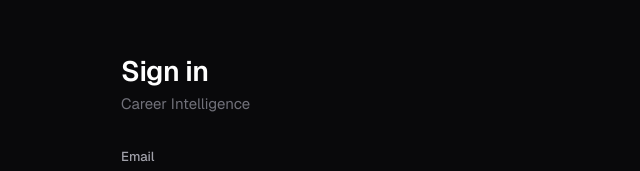
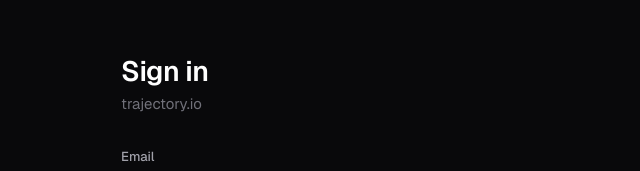
Before and after one commit to xwisniewski/career-app, a Next.js app: page /login in a window 1280 px wide. Shown: the part 169-340 px from the top of the page, without its empty margins (319-959 px from the left). Built offline with nearby package versions, Linux system fonts and the light colour scheme.

Commit message:
Rebrand to trajectory.io

```diff
--- a/app/(auth)/login/page.tsx
+++ b/app/(auth)/login/page.tsx
@@ -38,7 +38,7 @@ export default function LoginPage() {
         <h1 className="text-[28px] font-semibold text-white tracking-[-0.02em] mb-1">
           Sign in
         </h1>
-        <p className="text-[15px] text-zinc-500">Career Intelligence</p>
+        <p className="text-[15px] text-zinc-500">trajectory.io</p>
       </div>
 
       <form onSubmit={handleSubmit} className="flex flex-col gap-4">
--- a/app/(auth)/register/page.tsx
+++ b/app/(auth)/register/page.tsx
@@ -56,7 +56,7 @@ export default function RegisterPage() {
         <h1 className="text-[28px] font-semibold text-white tracking-[-0.02em] mb-1">
           Create account
         </h1>
-        <p className="text-[15px] text-zinc-500">Career Intelligence</p>
+        <p className="text-[15px] text-zinc-500">trajectory.io</p>
       </div>
 
       <form onSubmit={handleSubmit} className="flex flex-col gap-4">
--- a/app/layout.tsx
+++ b/app/layout.tsx
@@ -14,7 +14,7 @@ const geistMono = Geist_Mono({
 });
 
 export const metadata: Metadata = {
-  title: "Career Intelligence",
+  title: "trajectory.io",
   description: "Macro-grounded career guidance personalized to your profile",
 };
 
--- a/app/page.tsx
+++ b/app/page.tsx
@@ -6,7 +6,7 @@ export default function Home() {
       <div className="max-w-[560px] w-full text-center flex flex-col items-center gap-8">
         <div className="flex flex-col items-center gap-4">
           <p className="text-[11px] font-medium text-zinc-400 uppercase tracking-widest">
-            Career Intelligence
+            trajectory.io
           </p>
           <h1 className="text-[40px] font-semibold text-white tracking-[-0.03em] leading-[1.15]">
             Macro-grounded guidance,<br />personalized to you.
--- a/components/app-nav.tsx
+++ b/components/app-nav.tsx
@@ -28,7 +28,7 @@ export function AppNav({ user }: Props) {
           href="/dashboard"
           className="text-[14px] font-semibold text-white tracking-tight leading-tight"
         >
-          Career<br />Intelligence
+          trajectory.io
         </Link>
       </div>
 
--- a/components/onboarding/onboarding-shell.tsx
+++ b/components/onboarding/onboarding-shell.tsx
@@ -57,7 +57,7 @@ export function OnboardingShell({ profile }: { profile: OnboardingProfile }) {
       <div className="w-full max-w-xl bg-white rounded-xl shadow-sm border border-gray-200 p-8">
         <div className="mb-6">
           <h1 className="text-sm font-semibold text-gray-400 uppercase tracking-wide">
-            Career Intelligence
+            trajectory.io
           </h1>
         </div>
 
```
